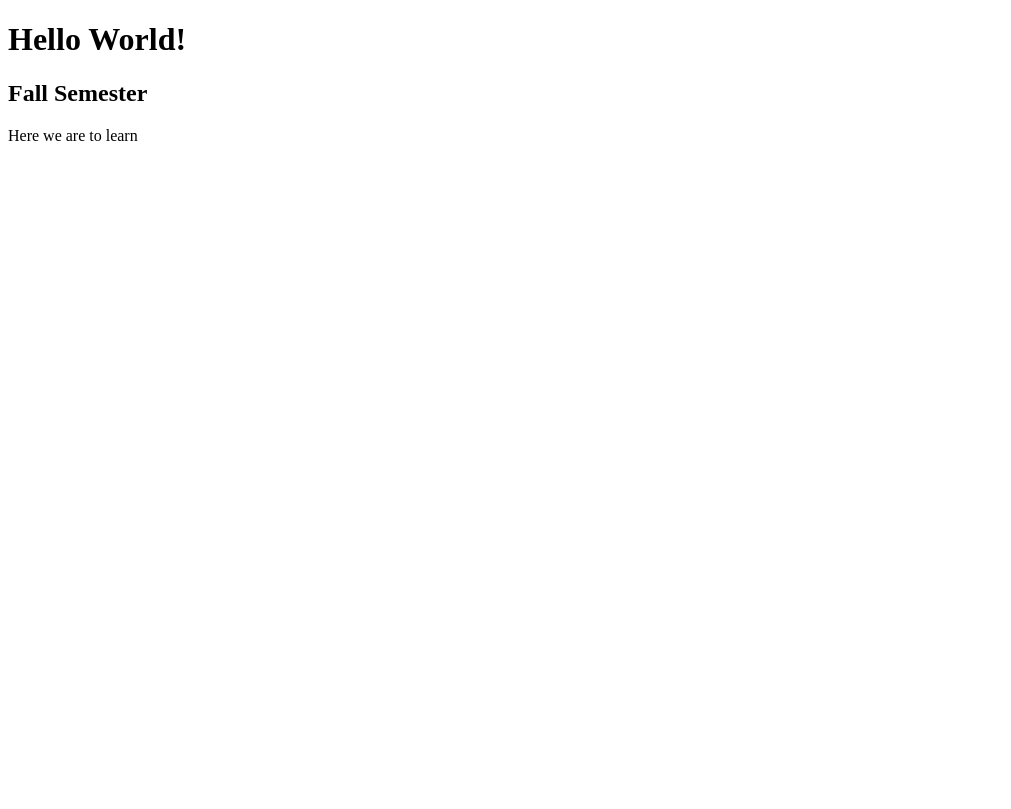
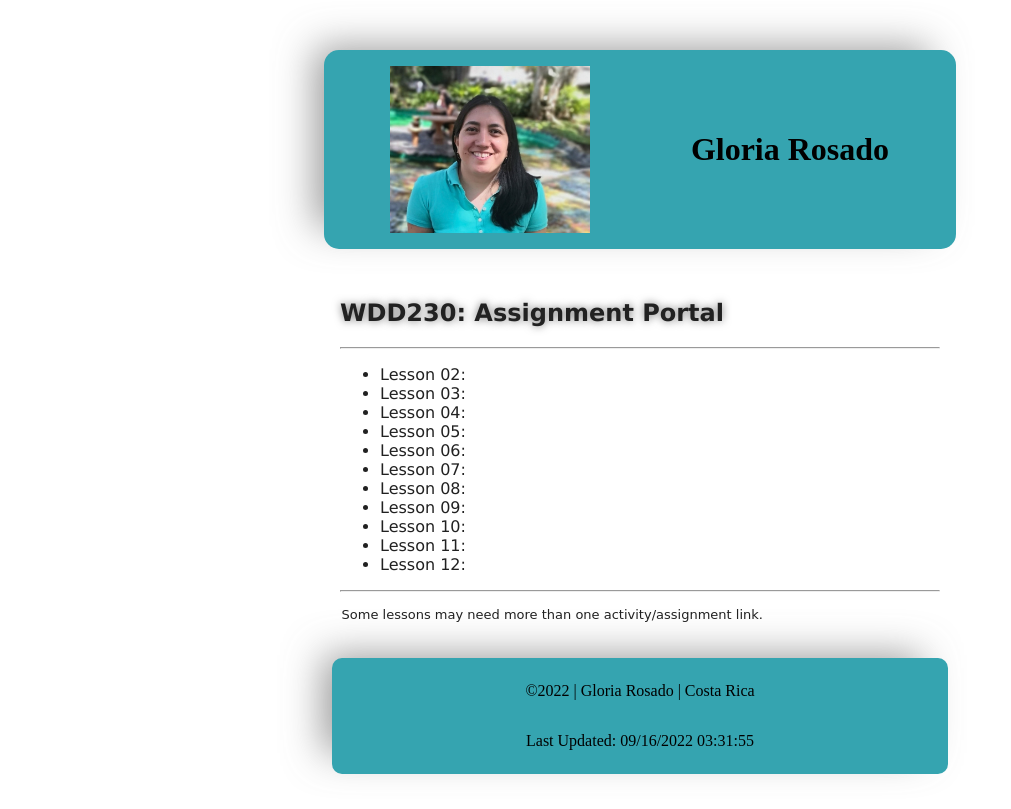
Before and after one commit to GloRosado07/wdd230, a plain HTML site: page index.html in a window 1280 px wide. Shown: the whole page, without its empty margins (0-1011 px from the left). Drawn offline with Linux system fonts and the light colour scheme.

Commit message:
new changes

```diff
--- a/currentdate.js
+++ /dev/null
@@ -1,39 +0,0 @@
-//tolocaleDateString
-//const options = {weekday: 'long', day: 'numeric', month: 'long', year: 'numeric'};
-
-//day names array
-const daynames = [
-    "Sunday",
-    "Monday",
-    "Tuesday",
-    "Wednesday",
-    "Thursday",
-    "Friday",
-    "Saturday",
-];
-
-//long month names array
-const months = [
-    "January",
-    "February",
-    "March",
-    "April",
-    "May",
-    "June",
-    "July",
-    "August",
-    "September",
-    "October",
-    "November",
-    "December"
-];
-
-const todaysdate = new Date ();
-const dayName = daynames[todaysdate.getDate()];
-const monthName = months[todaysdate.getMonth()];
-const year = todaysdate.getFullYear
-const currentdate = dayName + " , " + todaysdate.getDate() + " " + monthName + " , " + todaysdate.getFullYear();
-document.getElementById('currentdate').textContent = currentdate;
-
-
-document.getElementByID('currentdate').textContent = new Date().tolocalDateString('en-US', options);
--- a/index.html
+++ b/index.html
@@ -1,16 +1,43 @@
 <!DOCTYPE html>
 <html lang="en">
-
 <head>
     <meta charset="UTF-8">
     <meta http-equiv="X-UA-Compatible" content="IE=edge">
     <meta name="viewport" content="width=device-width, initial-scale=1.0">
-    <script src="currentdate.js"></script>
-    <title>New Document</title>
+    <title>My Portal</title>
+    <meta name="description" content="Assignment portal for WDD230 that will show all the twelve projects that will be worked on the semester " />
+    <link href="styles/style.css" rel="stylesheet">
+    <script defer src="scripts/currentdate.js"></script>
 </head>
-<body>
-    <h1>Hello World!</h1>
-    <h2>Fall Semester</h2>
-    <p>Here we are to learn</p>
-</body>
+    <body>
+        <header>
+            <img class="image" src="images/profile pic.jpg">
+            <h1>Gloria Rosado</h1>
+        </header>
+    <section>
+        <h2>WDD230: Assignment Portal</h2>
+        <hr>
+        <ul>
+            <li>Lesson 02:</li>
+            <li>Lesson 03:</li>
+            <li>Lesson 04:</li>
+            <li>Lesson 05:</li>
+            <li>Lesson 06:</li>
+            <li>Lesson 07:</li>
+            <li>Lesson 08:</li>
+            <li>Lesson 09:</li>
+            <li>Lesson 10:</li>
+            <li>Lesson 11:</li>
+            <li>Lesson 12:</li>
+        </ul>
+        <hr>
+        <p class="line">Some lessons may need more than one activity/assignment link.</p>
+    </section>
+
+    <footer>
+        <p>&copy;2022 | Gloria Rosado | Costa Rica</p>
+        <p id="lastmod"></p>
+    </footer>
+
+    </body>
 </html>
--- /dev/null
+++ b/scripts/currentdate.js
@@ -0,0 +1,42 @@
+const lastmod = document.querySelector('#lastmod');
+lastmod.textContent = `Last Updated: ${document.lastModified}`;
+
+
+//tolocaleDateString
+//const options = {weekday: 'long', day: 'numeric', month: 'long', year: 'numeric'};
+//day names array
+//const daynames = [
+//    "Sunday",
+//    "Monday",
+//    "Tuesday",
+//    "Wednesday",
+//    "Thursday",
+//    "Friday",
+//    "Saturday",
+//];
+
+//long month names array
+//const months = [
+//    "January",
+//    "February",
+//    "March",
+//    "April",
+//    "May",
+//    "June",
+//    "July",
+//    "August",
+//    "September",
+//    "October",
+//    "November",
+//    "December"
+//];
+
+//const todaysdate = new Date ();
+//const dayName = daynames[todaysdate.getDate()];
+//const monthName = months[todaysdate.getMonth()];
+//const year = todaysdate.getFullYear
+//const currentdate = dayName + " , " + todaysdate.getDate() + " " + monthName + " , " + todaysdate.getFullYear();
+//document.getElementById('currentdate').textContent = currentdate;
+
+
+//document.getElementByID('currentdate').textContent = new Date().tolocalDateString('en-US', options);
--- /dev/null
+++ b/styles/style.css
@@ -0,0 +1,61 @@
+:root {
+    --white: #ffffff;
+    --black: #212121;
+    --yellow: #FFC107;
+    --secondary: #35a4b0;
+    --gray: #757575;
+}
+
+header {
+    background-color: var(--secondary);
+    text-align: center;
+    padding: 1rem;
+    border-radius: 15px;
+    margin: 50px auto;
+    max-width: 600px;
+    display: grid;
+    align-items: center;
+    grid-template-columns: repeat(2, 1fr);
+    justify-items:center;
+    -webkit-box-shadow: -18px -12px 38px -9px rgba(117,117,117,0.72);
+    -moz-box-shadow: -18px -12px 38px -9px rgba(117,117,117,0.72);
+    box-shadow: -18px -12px 38px -9px rgba(117,117,117,0.72);
+}
+
+.image {
+    max-width: 200px;
+}
+
+section {
+    color: var(--black);
+    text-align: left;
+    margin: 0 auto;
+    max-width: 600px;
+    font-family: 'Lucida Sans', 'Lucida Sans Regular', 'Lucida Grande', 'Lucida Sans Unicode', Geneva, Verdana, sans-serif;
+}
+
+h2{
+    text-shadow: 0 0 8px var(--gray);
+}
+
+.line {
+    text-decoration-style: wavy;
+    font-family: cursive;
+    font-size: small;
+    padding: 0.1rem;
+}
+
+footer {
+    background-color: var(--secondary);
+    display: grid;
+    max-width: 600px;
+    grid-template-columns: 350px;
+    padding: 0.5rem;
+    border-radius: 10px;
+    margin: 35px auto;
+    text-align: center;
+    justify-content: center;
+    -webkit-box-shadow: -18px -12px 38px -9px rgba(117,117,117,0.72);
+    -moz-box-shadow: -18px -12px 38px -9px rgba(117,117,117,0.72);
+    box-shadow: -18px -12px 38px -9px rgba(117,117,117,0.72);
+}
```
Also changed, not shown: images/profile pic.jpg (added).
